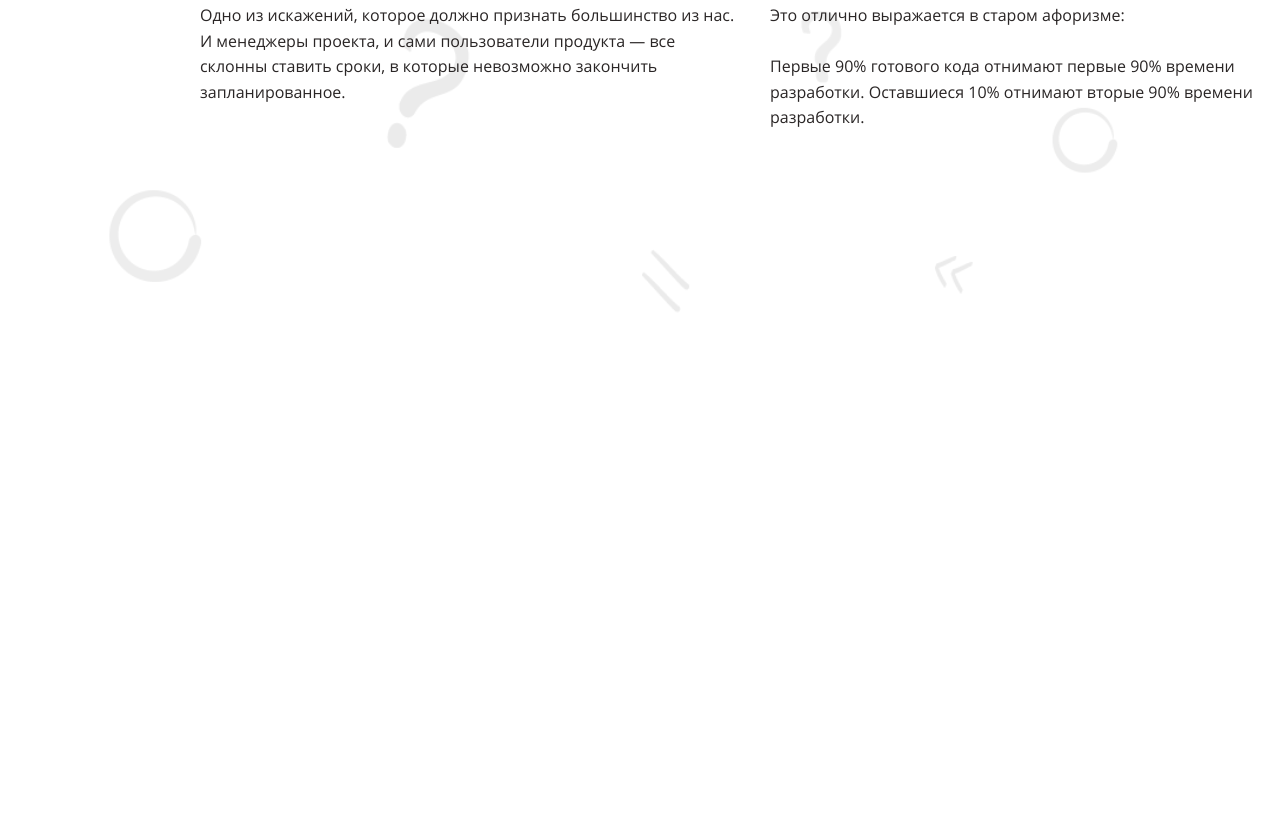
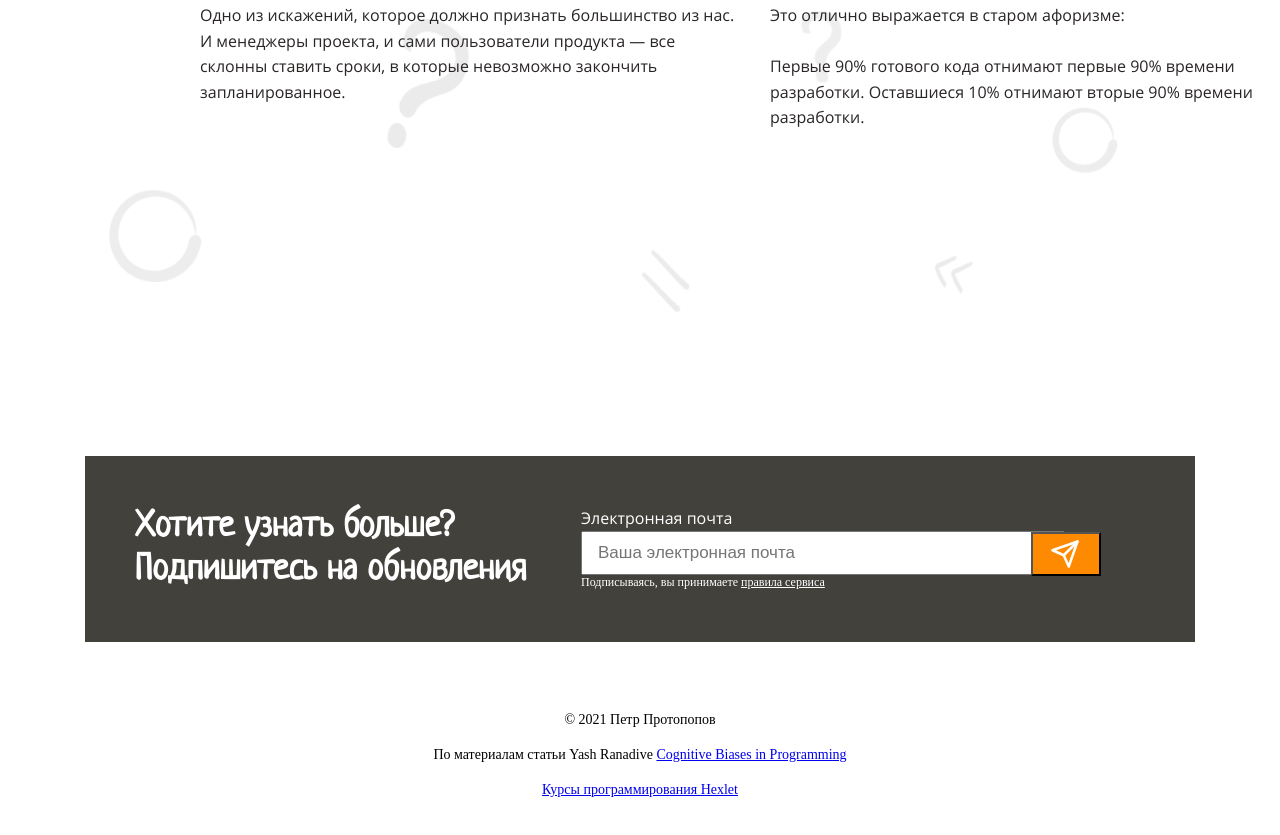
Before and after one commit to ProtoPetr/layout-designer-project-lvl1, a website: page src/index.html in a window 1280 px wide. Shown: the part 8095-8930 px from the top of the page. Before the commit the page ends 8451 px from the top, so only its background shows below. Drawn offline with Linux system fonts and the light colour scheme.

Commit message:
finished step 11

```diff
--- a/src/index.html
+++ b/src/index.html
@@ -183,6 +183,22 @@
       </div>
     </section>
   </div>
-  <footer></footer>
+  <footer class="container">
+    <div class="footer-block bg-mainDark pd">
+      <h2 class="footer-title font-white">Хотите узнать больше?<br/>Подпишитесь на обновления</h2>
+      <div class="footer-mail-block">
+        <p class="font-white mainFont">Электронная почта</p>
+        <form>
+          <input class="mail-input-field" type="email" placeholder="Ваша электронная почта">
+          <button type="submit" class="footer-button bg-yellow"></button>
+        </form>
+        <p class="font-white font-size-12">Подписываясь, вы принимаете <a href="" class="font-white">правила сервиса</a></p>
+      </div>
+    </div>
+    <p class="footer-text font-size-14">© 2021 Петр Протопопов<br>
+      По материалам статьи Yash Ranadive <a href="https://medium.com/hackernoon/cognitive-biases-in-programming-5e937707c27b">Cognitive Biases in Programming</a><br/>
+      <a href="https://ru.hexlet.io/my">Курсы программирования Hexlet</a>
+    </p>
+  </footer>
 </body>
 </html>
--- a/src/styles/style.css
+++ b/src/styles/style.css
@@ -49,6 +49,14 @@
   font-size: 34px;
   font-family: 'Neucha-Regular', sans-serif;
   line-height: 1.2em;
+}
+
+.font-size-12 {
+  font-size: 12px;
+}
+
+.font-size-14 {
+  font-size: 14px;
 }
 
 .font-size-52 {
@@ -129,6 +137,10 @@ h3 {
   background-color: var(--dark);
 }
 
+.bg-mainDark {
+  background-color: var(--mainDark);
+}
+
 .bg-brown {
   background-color: var(--brown);
 }
@@ -137,7 +149,9 @@ h3 {
   background-color: var(--white);
 }
 
-
+.bg-yellow {
+  background: var(--mainColor);
+}
 
 /* Common */
 
@@ -213,6 +227,8 @@ section {
   width: calc(50% - 20px);
 }
 
+/* Margins */
+
 .mt-20 {
   margin-top: 20px;
 }
@@ -239,6 +255,10 @@ section {
 
 .mr-30 {
   margin-right: 30px;
+}
+
+.pd {
+  padding: 0;
 }
 
 .pt-100 {
@@ -310,3 +330,66 @@ nav {
 .animation:hover span {
   color: var(--white);
 }
+
+/* Footer */
+
+.footer-block {
+  display: flex;
+  justify-content: space-between;
+
+  width: 100%;
+  padding: 50px;
+}
+
+.footer-text {
+  width: 100%;
+
+  margin-top: 60px;
+
+  line-height: 2.5em;
+  text-align: center;
+}
+
+.footer-title {
+  margin-top: auto;
+  margin-bottom: auto;
+
+  font-size: 36px;
+}
+
+.mail-input-field {
+  width: 450px;
+  height: 10px;
+  padding: 15px;
+
+  font-size: 17px;
+}
+
+.footer-button {
+  position: absolute;
+  top: 26px;
+  left: 450px;
+
+  display: flex;
+  flex-direction: column;
+  justify-content: center;
+  width: 70px;
+  height: 44px;
+}
+
+.footer-button::before {
+  width: 30px;
+  height: 30px;
+  margin: 0 17px;
+
+  background: url(../../images/send.svg);
+  background-repeat: no-repeat;
+  background-size: cover;
+
+  content: "";
+}
+
+.footer-mail-block {
+  position: relative;
+  right: 80px;
+}
```
